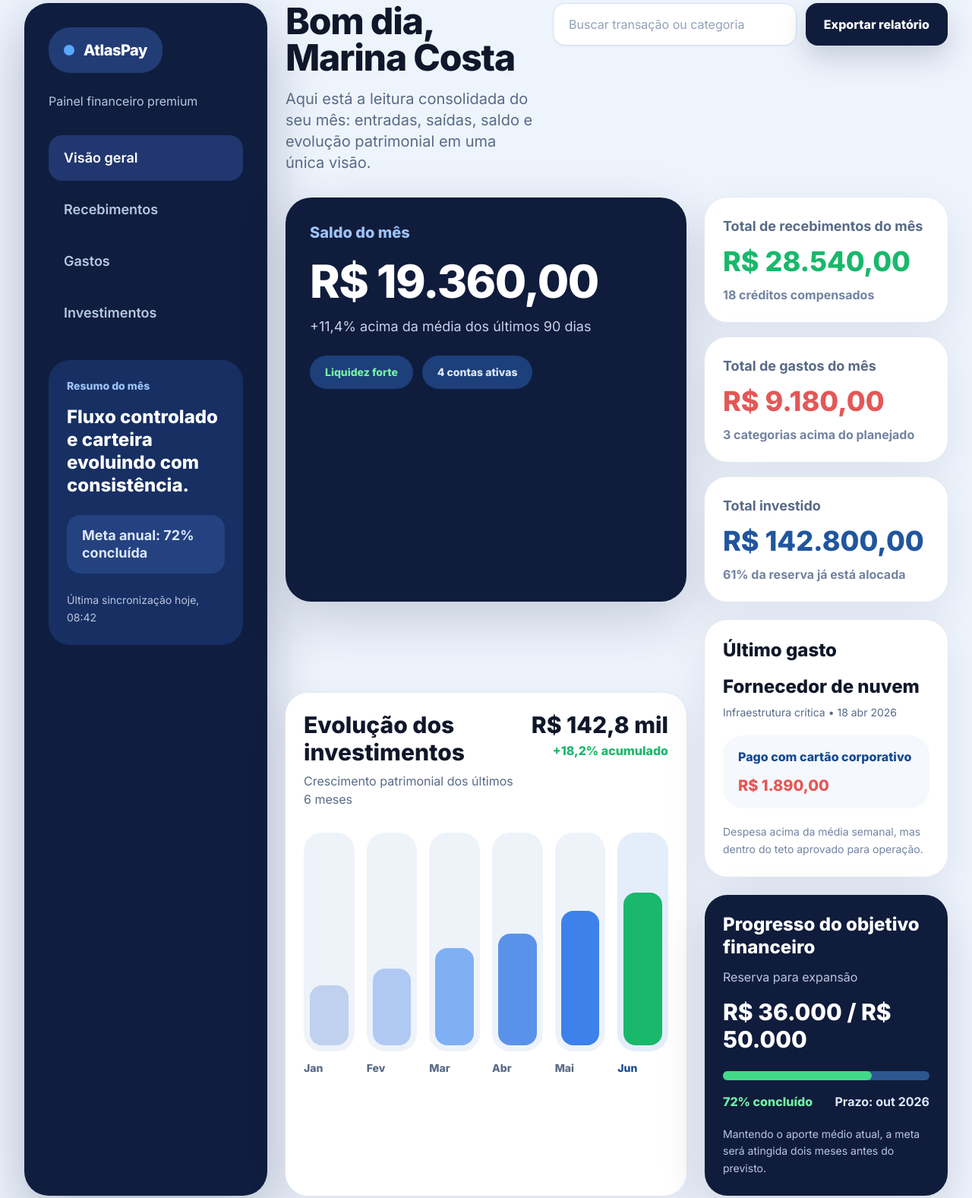
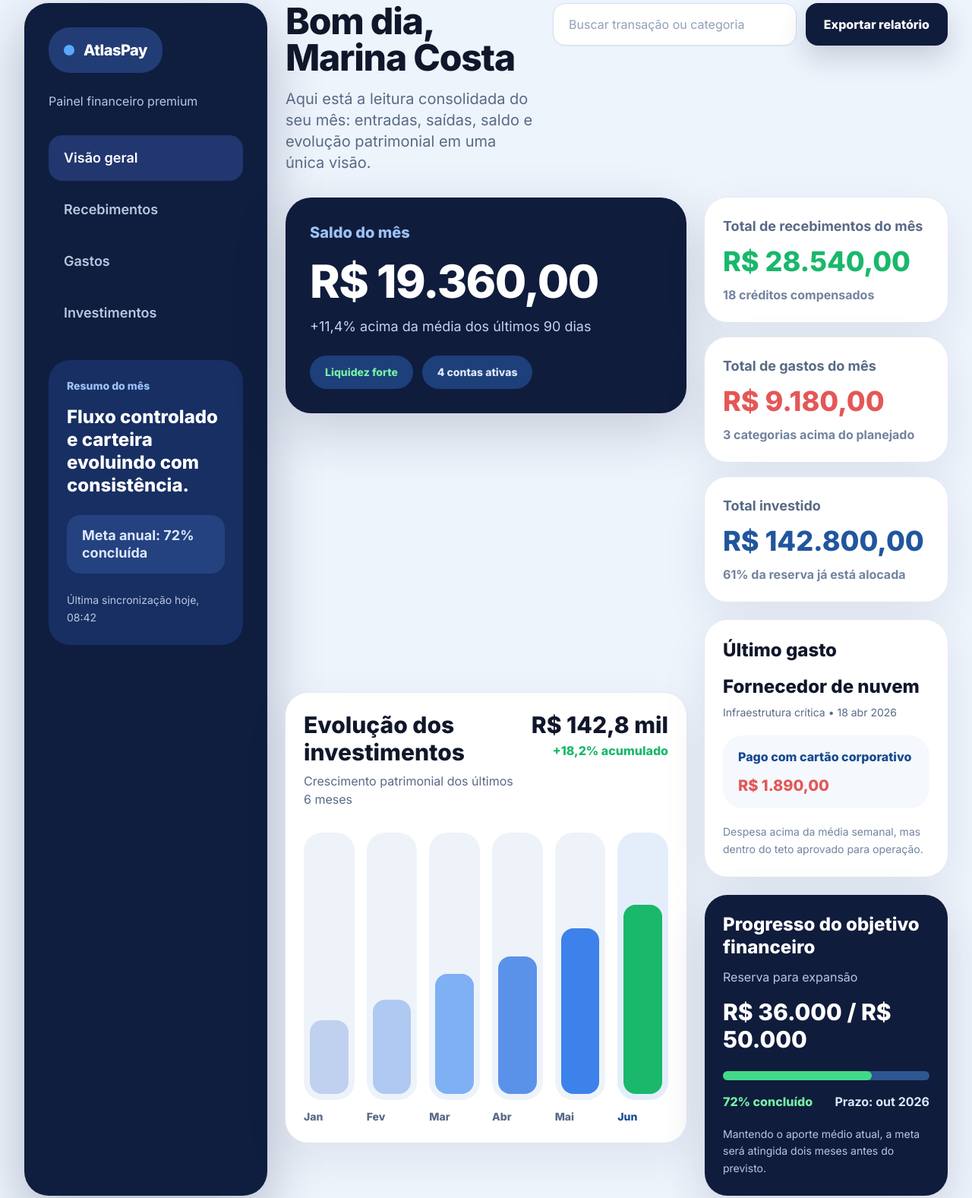
Before and after one commit to MarceloCG-bot/atlaspay-fintech-dashboard, a website: page index.html in a window 1280 px wide. Shown: the part 28-1605 px from the top of the page at 76% size. Drawn offline with Linux system fonts and the light colour scheme.

Commit message:
fix: ajusta altura do card de evolução dos investimentos

```diff
--- a/index.html
+++ b/index.html
@@ -64,7 +64,7 @@
           </header>
 
           <div class="mt-8 grid gap-6 xl:grid-cols-[minmax(0,2fr)_minmax(320px,0.95fr)]">
-            <section class="rounded-[2.125rem] bg-[#101c3c] p-7 text-white shadow-[0_24px_70px_rgba(16,28,60,0.18)] sm:p-8" aria-labelledby="saldo-title">
+            <section class="self-start rounded-[2.125rem] bg-[#101c3c] p-7 text-white shadow-[0_24px_70px_rgba(16,28,60,0.18)] sm:p-8" aria-labelledby="saldo-title">
               <p id="saldo-title" class="text-xl font-extrabold text-[#9cc2f7]">Saldo do mês</p>
               <p class="mt-5 text-4xl font-extrabold tracking-tight sm:text-5xl xl:text-6xl">R$ 19.360,00</p>
               <p class="mt-4 text-base text-[#c6d3ea] sm:text-lg">+11,4% acima da média dos últimos 90 dias</p>
@@ -96,7 +96,7 @@
           </div>
 
           <div class="mt-6 grid gap-6 xl:grid-cols-[minmax(0,2fr)_minmax(320px,0.95fr)]">
-            <section class="card order-2 xl:order-1 xl:mt-24" aria-labelledby="chart-title">
+            <section class="card order-2 self-start xl:min-h-[34.5rem] xl:order-1 xl:mt-24" aria-labelledby="chart-title">
               <div class="grid gap-4 sm:grid-cols-[minmax(0,1fr)_auto] sm:items-start">
                 <div>
                   <h2 id="chart-title" class="text-2xl font-extrabold text-[#10172a] sm:text-3xl">Evolução dos investimentos</h2>
--- a/src/input.css
+++ b/src/input.css
@@ -40,7 +40,7 @@
   }
 
   .chart-track {
-    @apply flex h-72 items-end justify-center rounded-3xl bg-[#eef3fa] p-2;
+    @apply flex h-72 items-end justify-center rounded-3xl bg-[#eef3fa] p-2 xl:h-[22rem];
   }
 
   .chart-bar {
```
Also changed, not shown: css/styles.css.
